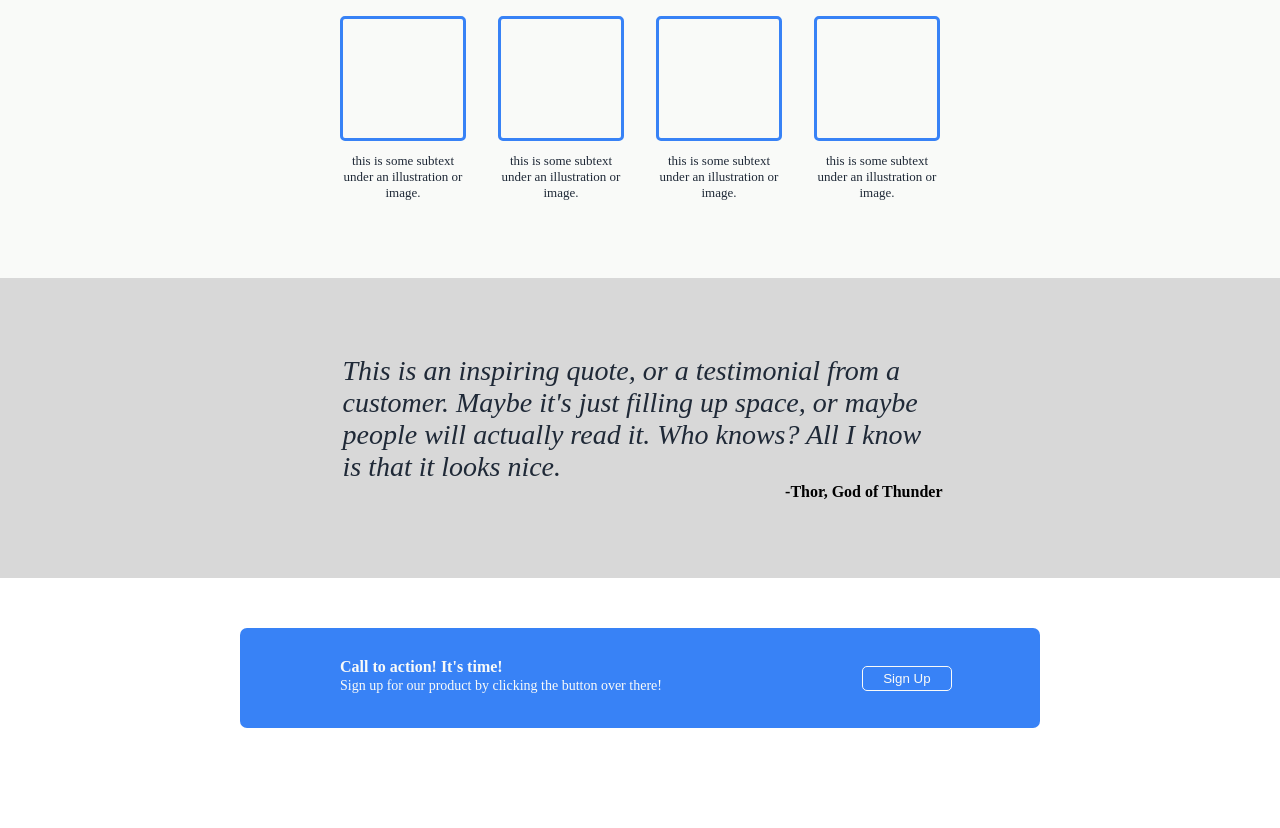
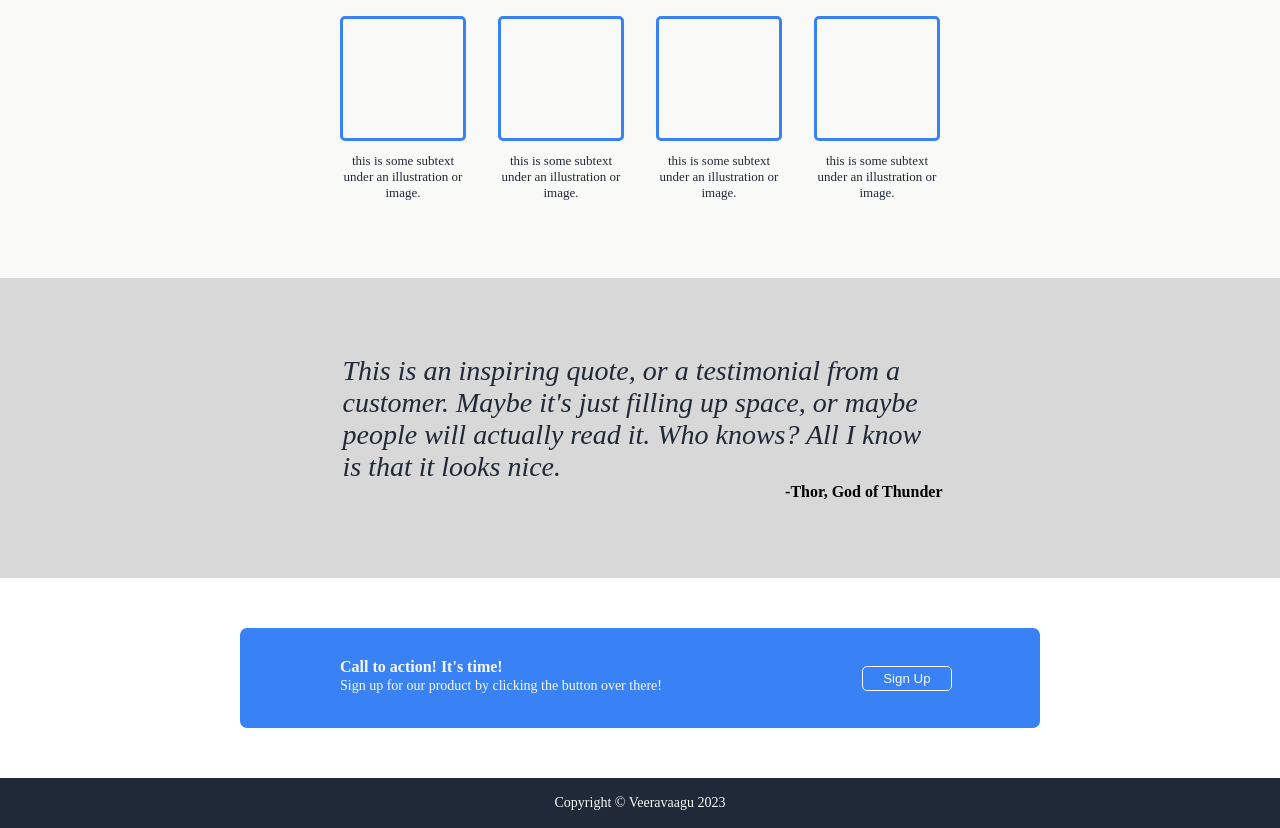
Before and after one commit to Veeravaagu/landing-page, a plain HTML site: page index.html in a window 1280 px wide. Shown: the part 441-1269 px from the top of the page. Before the commit the page ends 1219 px from the top, so only its background shows below. Drawn offline with Linux system fonts and the light colour scheme.

Commit message:
Add Footer Content

```diff
--- a/index.html
+++ b/index.html
@@ -97,6 +97,10 @@
             </div>
         </div>
     </div>
+
+    <div class="footer-container">
+        <div class="footer-content"> <p>Copyright <span>&#169;</span> Veeravaagu 2023</p> </div>
+    </div>
 </body>
 
 </html>
--- a/styles.css
+++ b/styles.css
@@ -301,3 +301,22 @@
     margin: 0 0 0 200px;
     flex: 1;
 }
+
+.footer-container {
+    width: auto;
+    height: 50px;
+    background-color: #1f2937;
+    display: flex;
+    justify-content: center;
+    align-items: center;
+}
+
+.footer-content {
+    color: #f9faf8;
+    font-size: 14px;
+}
+
+body {
+    display: flex;
+    flex-direction: column;
+}
```
